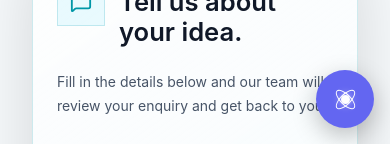
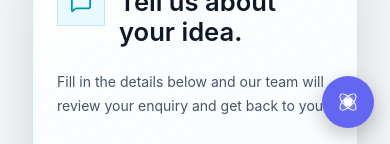
Before and after one commit to Abhinav-utkarsh/Av_eSAFE-Technology-Solution, a React (Vite) app: page /contact in a window 390 px wide. Shown: the part 700-844 px from the top of the page. Built offline with nearby package versions, Linux system fonts and the light colour scheme.

Commit message:
Modify Av_eSAFE AI chatbot

```diff
--- a/src/components/chatbot/Chatbot.css
+++ b/src/components/chatbot/Chatbot.css
@@ -10,11 +10,12 @@
 
 .chatbot-fab {
   position: fixed !important;
-  right: 28px !important;
-  bottom: 28px !important;
 
-  width: 62px !important;
-  height: 62px !important;
+  right: 26px !important;
+  bottom: 26px !important;
+
+  width: 54px !important;
+  height: 54px !important;
 
   display: flex !important;
   align-items: center !important;
@@ -33,18 +34,19 @@
   z-index: 999999 !important;
 
   box-shadow:
-    0 8px 25px rgba(0, 0, 0, 0.25) !important;
+    0 7px 20px rgba(0, 0, 0, 0.23) !important;
 
   transition:
     transform 0.25s ease,
     box-shadow 0.25s ease !important;
 }
 
+
 .chatbot-fab:hover {
   transform: scale(1.07);
 
   box-shadow:
-    0 12px 32px rgba(0, 0, 0, 0.3) !important;
+    0 11px 28px rgba(0, 0, 0, 0.3) !important;
 }
 
 
@@ -55,8 +57,8 @@
 .chatbot-orbit-icon {
   position: relative;
 
-  width: 30px;
-  height: 30px;
+  width: 26px;
+  height: 26px;
 
   display: flex;
   align-items: center;
@@ -65,11 +67,12 @@
   pointer-events: none;
 }
 
+
 .orbit-core {
   position: relative;
 
-  width: 9px;
-  height: 9px;
+  width: 8px;
+  height: 8px;
 
   border-radius: 50%;
 
@@ -78,14 +81,18 @@
   z-index: 3;
 
   box-shadow:
-    0 0 8px rgba(255, 255, 255, 0.9);
+    0 0 7px rgba(255, 255, 255, 0.9);
+
+  transition:
+    transform 0.25s ease;
 }
+
 
 .orbit-ring {
   position: absolute;
 
-  width: 25px;
-  height: 11px;
+  width: 22px;
+  height: 10px;
 
   border: 1.5px solid #ffffff !important;
 
@@ -93,24 +100,30 @@
 
   z-index: 2;
 
-  transition: transform 0.3s ease;
+  transition:
+    transform 0.3s ease;
 }
+
 
 .orbit-ring-1 {
   transform: rotate(45deg);
 }
 
+
 .orbit-ring-2 {
   transform: rotate(-45deg);
 }
+
 
 .chatbot-fab:hover .orbit-ring-1 {
   transform: rotate(65deg);
 }
 
+
 .chatbot-fab:hover .orbit-ring-2 {
   transform: rotate(-65deg);
 }
+
 
 .chatbot-fab:hover .orbit-core {
   transform: scale(1.15);
@@ -167,14 +180,6 @@
 /* =========================================================
    DARK CHATBOT THEME
    ========================================================= */
-
-/*
-   These selectors cover the most common theme
-   implementations.
-
-   If your website uses one of these, the chatbot
-   automatically switches to the dark version.
-*/
 
 .dark .chatbot-window,
 .dark-theme .chatbot-window,
@@ -301,8 +306,8 @@ body.dark .chatbot-window {
 
   position: relative;
 
-  width: 24px;
-  height: 24px;
+  width: 28px;
+  height: 28px;
 
   display: flex;
   align-items: center;
@@ -310,25 +315,30 @@ body.dark .chatbot-window {
 
   margin-right: 8px;
 
-  border-radius: 50%;
+  border-radius: 9px;
 
   background:
     var(--color-primary, #6366f1);
 
+  color: #ffffff;
+
+  flex-shrink: 0;
+
   box-shadow:
-    0 0 14px
-    rgba(99, 102, 241, 0.25);
+    0 3px 10px rgba(0, 0, 0, 0.18);
+
+  transition:
+    transform 0.2s ease,
+    box-shadow 0.2s ease;
 }
 
 
-.mini-core {
+.chatbot-title:hover .chatbot-mini-icon {
 
-  width: 7px;
-  height: 7px;
+  transform: scale(1.06);
 
-  border-radius: 50%;
-
-  background: #ffffff;
+  box-shadow:
+    0 4px 14px rgba(0, 0, 0, 0.22);
 }
 
 
@@ -348,13 +358,17 @@ body.dark .chatbot-window {
   color: rgba(255, 255, 255, 0.62) !important;
 }
 
+
 .chatbot-dev {
 
   display: flex;
   align-items: center;
+
   font-size: 8px;
+
   color: rgba(255, 255, 255, 0.62) !important;
 }
+
 
 .chatbot-status::before {
 
@@ -451,9 +465,11 @@ body.dark .chatbot-window {
   width: 5px;
 }
 
+
 .chatbot-messages::-webkit-scrollbar-track {
   background: transparent;
 }
+
 
 .chatbot-messages::-webkit-scrollbar-thumb {
 
@@ -701,8 +717,8 @@ body.dark .chatbot-window {
     right: 16px !important;
     bottom: 16px !important;
 
-    width: 58px !important;
-    height: 58px !important;
+    width: 52px !important;
+    height: 52px !important;
   }
 
 
@@ -732,6 +748,10 @@ body.dark .chatbot-window {
 
 }
 
+
+/* =========================================================
+   SMALL PHONES
+   ========================================================= */
 
 @media (max-width: 380px) {
 
```
